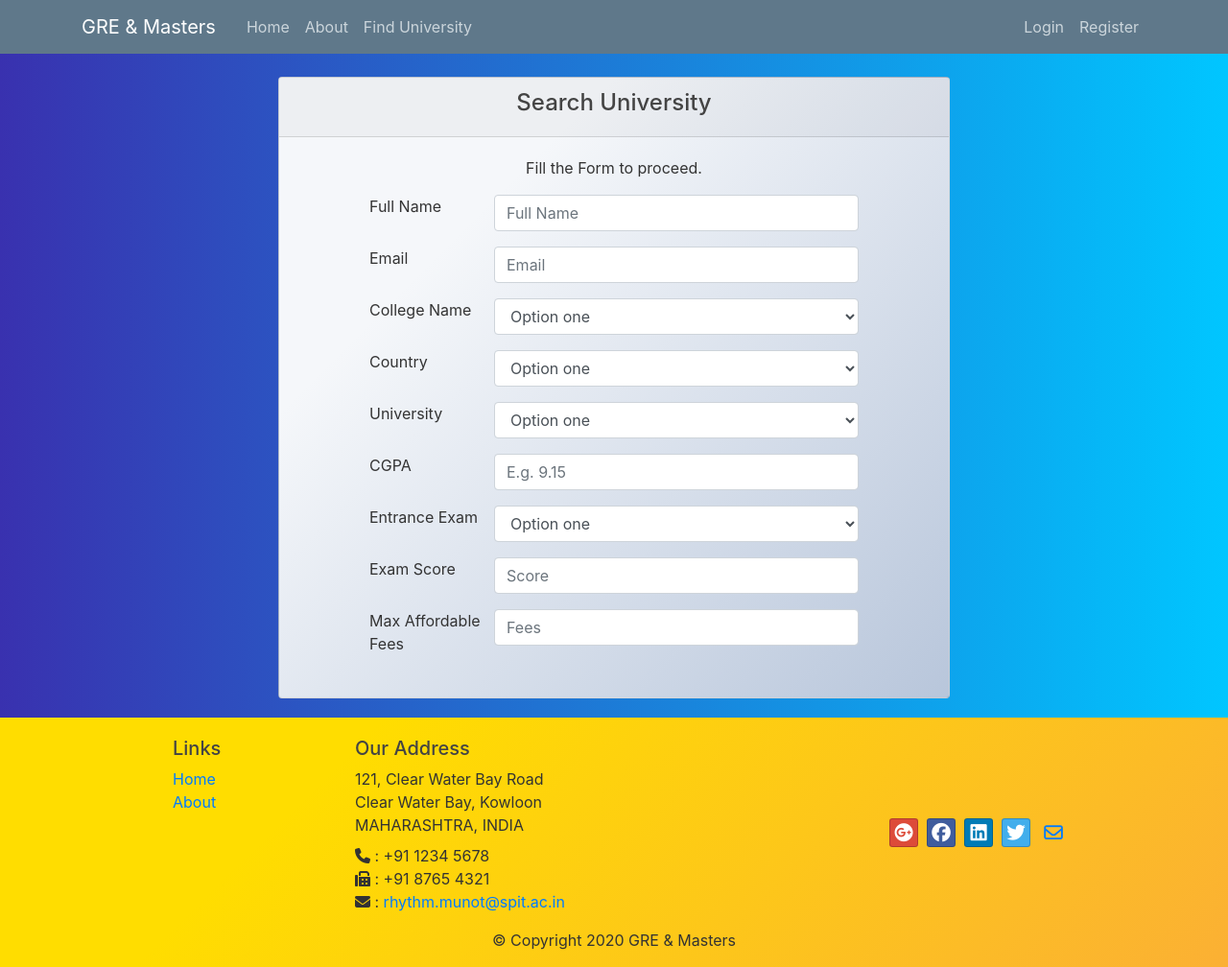
After one commit to moryash08/GRE-Masters_Portal, a Django app: page /form/ in a window 1280 px wide. The commit adds this page. Shown: the whole page at 96% size. Run offline with Django 3.2, Linux system fonts and the light colour scheme; some libraries are stand-ins or nearby versions.

Commit message:
"Forms Added"

```diff
--- /dev/null
+++ b/GRE_Website/static/GRE_Website/form.css
@@ -0,0 +1,8 @@
+.form-card {
+    background-color: #b8c6db;
+    background-image: linear-gradient(315deg, #b8c6db 0%, #f5f7fa 74%);
+}
+
+.control-label {
+    vertical-align: bottom;
+}
--- a/GRE_Website/static/GRE_Website/login.css
+++ b/GRE_Website/static/GRE_Website/login.css
@@ -1,5 +1,6 @@
-.container-login{
-    margin-top: 20px;
+.login-card {
+    background-color: #b8c6db;
+    background-image: linear-gradient(315deg, #b8c6db 0%, #f5f7fa 74%);
 }
 
 .divider-text {
--- a/GRE_Website/static/GRE_Website/main.css
+++ b/GRE_Website/static/GRE_Website/main.css
@@ -2,6 +2,13 @@ body {
   background: -webkit-linear-gradient(left, #3931af, #00c6ff);
   color: #333333;
   margin-top: 5rem;
+}
+
+.flex-wrapper {
+  display: flex;
+  min-height: 90vh;
+  flex-direction: column;
+  justify-content: space-between
 }
 
 h1, h2, h3, h4, h5, h6 {
@@ -83,6 +90,45 @@ a.article-title:hover {
   font-size: 2.5rem;
 }
 
+.container-register{
+    margin-top: 20px;
+}
+
+.divider-text {
+    position: relative;
+    text-align: center;
+    margin-top: 15px;
+    margin-bottom: 15px;
+}
+.divider-text span {
+    padding: 7px;
+    font-size: 12px;
+    position: relative;
+    z-index: 2;
+}
+.divider-text:after {
+    content: "";
+    position: absolute;
+    width: 100%;
+    border-bottom: 1px solid #ddd;
+    top: 55%;
+    left: 0;
+    z-index: 1;
+}
+
+.btn-facebook {
+    background-color: #405D9D;
+    color: #fff;
+}
+.btn-twitter {
+    background-color: #42AEEC;
+    color: #fff;
+}
+
+.container-login{
+    margin-top: 20px;
+}
+
 .footer {
     background-color: #fbb034;
     background-image: linear-gradient(315deg, #fbb034 0%, #ffdd00 74%);
--- a/GRE_Website/static/GRE_Website/register.css
+++ b/GRE_Website/static/GRE_Website/register.css
@@ -1,5 +1,6 @@
-.container-register{
-    margin-top: 20px;
+.register-card {
+    background-color: #b8c6db;
+    background-image: linear-gradient(315deg, #b8c6db 0%, #f5f7fa 74%);
 }
 
 .divider-text {
--- a/GRE_Website/templates/GRE_Website/base.html
+++ b/GRE_Website/templates/GRE_Website/base.html
@@ -35,17 +35,18 @@
                         <div class="navbar-nav mr-auto">
                         <a class="nav-item nav-link" href="{% url 'GRE_Website-home' %}">Home</a>
                         <a class="nav-item nav-link" href="{% url 'GRE_Website-about' %}">About</a>
+                        <a class="nav-item nav-link" href="{% url 'GRE_Website-form' %}">Find University</a>
                     </div>
                     <!-- Navbar Right Side -->
                     <div class="navbar-nav">
-                        <a class="nav-item nav-link" href="#">Login</a>
+                        <a class="nav-item nav-link" href="{% url 'GRE_Website-login' %}">Login</a>
                         <a class="nav-item nav-link" href="{% url 'GRE_Website-register' %}">Register</a>
                     </div>
                 </div>
             </div>
         </nav>
     </header>
-
+    <div class="flex-wrapper">
         <div class="container">
             <div class="row justify-content-center">
                 <div class="col-12 col-md-8">
@@ -54,16 +55,16 @@
             </div>
         </div>
 
-    <footer class="footer">
+        <footer class="footer align-items-end">
             <div class="container">
                 <div class="row">
                     <div class="col-4 offset-1 col-sm-2">
                         <h5>Links</h5>
                         <ul class="list-unstyled">
-                        <li><a href="#">Home</a></li>
-                        <li><a href="./aboutus.html">About</a></li>
-                        <li><a href="#">Menu</a></li>
-                        <li><a href="./contactus.html">Contact</a></li>
+                            <li><a href="{% url 'GRE_Website-home' %}">Home</a></li>
+                            <li><a href="{% url 'GRE_Website-about' %}">About</a></li>
+    <!--                        <li><a href="#">__</a></li>-->
+    <!--                        <li><a href="">__</a></li>-->
                         </ul>
                     </div>
                     <div class="col-7 col-sm-5">
@@ -73,7 +74,7 @@
                           Clear Water Bay, Kowloon<br>
                           MAHARASHTRA, INDIA<br>
                           <div class="mb-2"></div>
-		              <i class="fa fa-phone"></i> +91 1234 5678<br>
+                          <i class="fa fa-phone"></i> : +91 1234 5678<br>
                           <i class="fa fa-fax"></i> : +91 8765 4321<br>
                           <i class="fa fa-envelope"></i> : <a href="mailto:rhythm.munot@spit.ac.in">rhythm.munot@spit.ac.in</a>
                         </address>
@@ -96,6 +97,7 @@
                </div>
             </div>
         </footer>
+    </div>
 
     <!-- Optional JavaScript -->
     <!-- jQuery first, then Popper.js, then Bootstrap JS -->
--- /dev/null
+++ b/GRE_Website/templates/GRE_Website/form.html
@@ -0,0 +1,125 @@
+{% extends "GRE_Website/base.html" %}
+
+{% load static %}
+
+{% block head %}
+    <head>
+        <link rel="stylesheet" href="{% static 'GRE_Website/form.css' %}">
+    </head>
+{% endblock head %}
+
+{% block content %}
+    <div class="container container-form">
+        <div class="card form-card">
+            <div class="card-header">
+                <h4 class="text-center">Search University</h4>
+            </div>
+            <article class="card-body mx-auto" style="min-width: 550px;">
+                <p class="text-center">Fill the Form to proceed.</p>
+
+                <form class="finduniversity-form">
+                        <!-- Form Name -->
+                        <!--<legend>Form Name</legend>-->
+                        <!-- Text input-->
+                        <div class="form-group">
+                            <div class="row form-row">
+                                <label class="col-12 col-md-3 control-label" for="fullname">Full Name</label>
+                                <div class="col-12 col-md-9">
+                                    <input id="fullname" name="fullname" type="text" placeholder="Full Name" class="form-control input-md" required="">
+                                    <span class="help-block"></span>
+                                </div>
+                            </div>
+                        </div>
+                        <!-- Text Input-->
+                        <div class="form-group">
+                            <div class="row form-row">
+                                <label class="col-12 col-md-3 control-label" for="email">Email</label>
+                                <div class="col-12 col-md-9">
+                                    <input id="email" name="email" class="form-control" placeholder="Email" type="text" required="">
+                                    <span class="help-block"></span>
+                                </div>
+                            </div>
+                        </div>
+                        <!-- Select Basic -->
+                        <div class="form-group">
+                            <div class="row form-row">
+                                <label class="col-12 col-md-3 control-label" for="collegename">College Name</label>
+                                <div class="col-12 col-md-9">
+                                    <select id="collegename" name="collegename" class="form-control" required="">
+                                        <option value="1">Option one</option>
+                                        <option value="2">Option two</option>
+                                    </select>
+                                </div>
+                            </div>
+                        </div>
+                        <!-- Select Basic -->
+                        <div class="form-group mt-3">
+                            <div class="row form-row">
+                                <label class="col-12 col-md-3 control-label" for="country">Country</label>
+                                <div class="col-12 col-md-9">
+                                    <select id="country" name="country" class="form-control" required="">
+                                        <option value="1">Option one</option>
+                                        <option value="2">Option two</option>
+                                    </select>
+                                </div>
+                            </div>
+                        </div>
+                        <!-- Select Basic -->
+                        <div class="form-group">
+                            <div class="row form-row">
+                                <label class="col-12 col-md-3 control-label" for="university">University</label>
+                                <div class="col-12 col-md-9">
+                                    <select id="university" name="university" class="form-control" required="">
+                                        <option value="1">Option one</option>
+                                        <option value="2">Option two</option>
+                                    </select>
+                                </div>
+                            </div>
+                        </div>
+                        <!-- Text input-->
+                        <div class="form-group mt-3">
+                            <div class="row form-row">
+                                <label class="col-12 col-md-3 control-label" for="cgpa">CGPA</label>
+                                <div class="col-12 col-md-9">
+                                    <input id="cgpa" name="cgpa" type="text" placeholder="E.g. 9.15" class="form-control input-md" required="">
+                                    <span class="help-block"></span>
+                                </div>
+                            </div>
+                        </div>
+                        <!-- Select Basic -->
+                        <div class="form-group">
+                            <div class="row form-row">
+                                <label class="col-12 col-md-3 control-label" for="exammode">Entrance Exam</label>
+                                <div class="col-12 col-md-9">
+                                    <select id="exammode" name="exammode" class="form-control" required="">
+                                        <option value="1">Option one</option>
+                                        <option value="2">Option two</option>
+                                    </select>
+                                </div>
+                            </div>
+                        </div>
+                        <!-- Text input-->
+                        <div class="form-group">
+                            <div class="row form-row">
+                                <label class="col-12 col-md-3 control-label" for="examscore">Exam Score</label>
+                                <div class="col-12 col-md-9">
+                                    <input id="examscore" name="examscore" type="text" placeholder="Score" class="form-control input-md" required="">
+                                    <span class="help-block"></span>
+                                </div>
+                            </div>
+                        </div>
+                        <!-- Text input-->
+                        <div class="form-group">
+                            <div class="row form-row">
+                                <label class="col-12 col-md-3 control-label" for="fees">Max Affordable Fees</label>
+                                <div class="col-12 col-md-9">
+                                    <input id="fees" name="fees" type="text" placeholder="Fees" class="form-control input-md" required="">
+                                    <span class="help-block"></span>
+                                </div>
+                            </div>
+                        </div>
+                </form>
+            </article>
+        </div>
+    </div>
+{% endblock content %}
--- a/GRE_Website/templates/GRE_Website/home.html
+++ b/GRE_Website/templates/GRE_Website/home.html
@@ -1,4 +1,5 @@
 {% extends "GRE_Website/base.html" %}
+
 {% block content %}
     <h1>Home Page</h1>
 {% endblock content %}
--- a/GRE_Website/urls.py
+++ b/GRE_Website/urls.py
@@ -7,4 +7,5 @@ urlpatterns = [
     path('register/', views.register, name='GRE_Website-register'),
     path('login/', views.login, name='GRE_Website-login'),
     path('about/', views.about, name='GRE_Website-about'),
+    path('form/', views.form, name='GRE_Website-form'),
 ]
--- a/GRE_Website/views.py
+++ b/GRE_Website/views.py
@@ -16,3 +16,7 @@ def login(request):
 
 def about(request):
     return render(request, 'GRE_Website/about.html', {'title': 'About'})
+
+
+def form(request):
+    return render(request, 'GRE_Website/form.html', {'title': 'Forms'})
```
Also changed, not shown: GRE_Website/templates/GRE_Website/login.html (+9 -12 lines), GRE_Website/templates/GRE_Website/register.html (+10 -29 lines), db.sqlite3. Lines whose indentation alone changed are shown as unchanged.
